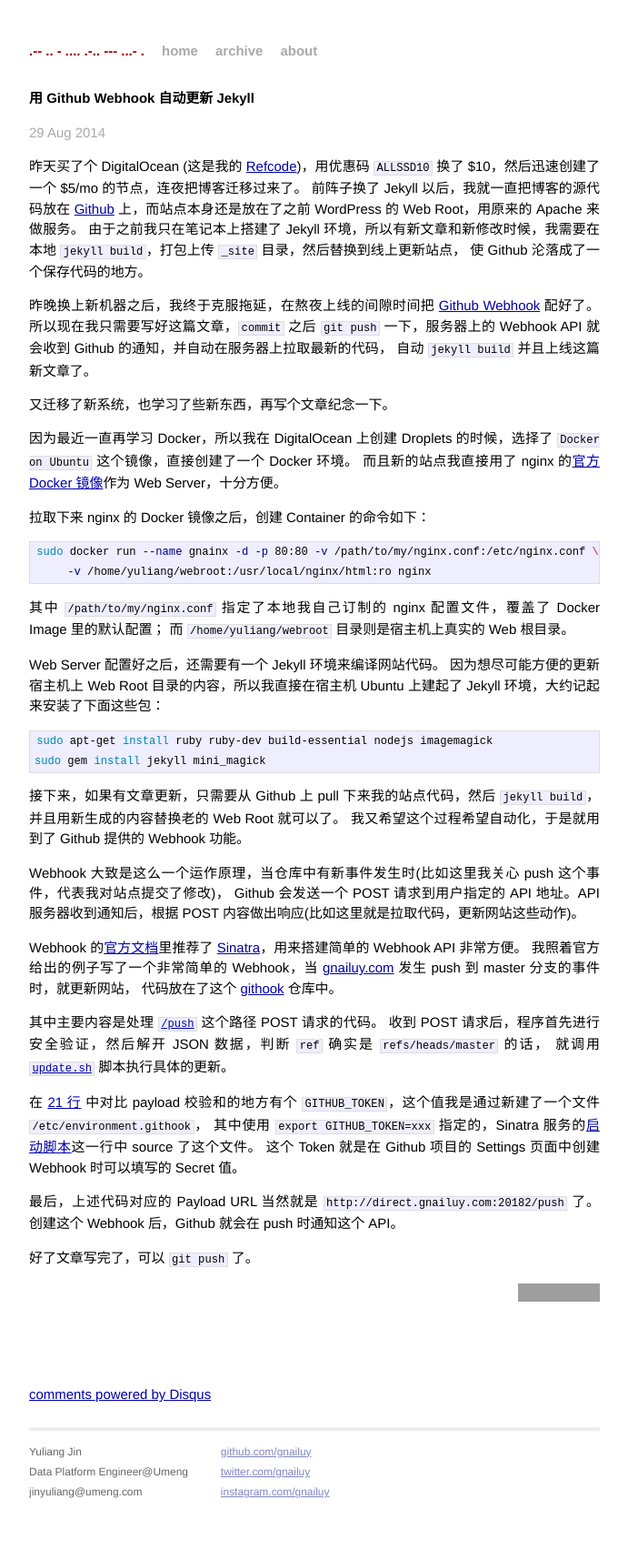
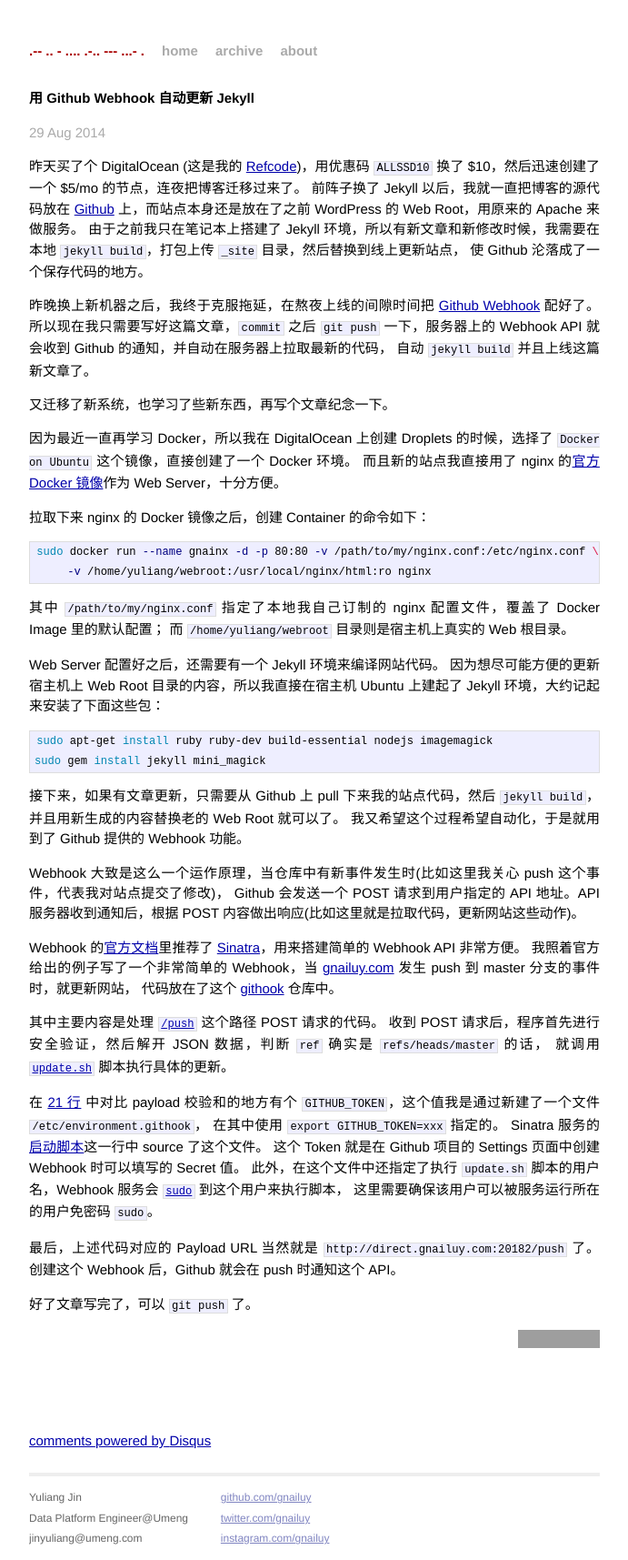
Before and after one commit to gnailuy/gnailuy.com, a Jekyll site: the page built from _posts/2014-08-29-github-webhook.markdown, in a window 1280 px wide. Shown: the whole page at 91% size, without its empty margins (294-985 px from the left). Built offline with Jekyll 4.4.1, drawn with Linux system fonts in a browser that asks for light colours; Markdown is read by kramdown in place of the engine named in the settings; comment, search, counter and statistics services are not loaded; before the commit the page ends 1664 px from its top, so only the background shows below that; grey boxes are pictures that could not be loaded.

Commit message:
update post

```diff
--- a/_posts/2014-08-29-github-webhook.markdown
+++ b/_posts/2014-08-29-github-webhook.markdown
@@ -54,8 +54,11 @@ Webhook 的[官方文档][webhook]里推荐了 [Sinatra][sinatrarb]，用来搭
 就调用 [`update.sh`][update-script] 脚本执行具体的更新。
 
 在 [21 行][line-21] 中对比 payload 校验和的地方有个 `GITHUB_TOKEN`，这个值我是通过新建了一个文件 `/etc/environment.githook`，
-其中使用 `export GITHUB_TOKEN=xxx` 指定的，Sinatra 服务的[启动脚本][githook-script]这一行中 source 了这个文件。
+在其中使用 `export GITHUB_TOKEN=xxx` 指定的。
+Sinatra 服务的[启动脚本][githook-script]这一行中 source 了这个文件。
 这个 Token 就是在 Github 项目的 Settings 页面中创建 Webhook 时可以填写的 Secret 值。
+此外，在这个文件中还指定了执行 `update.sh` 脚本的用户名，Webhook 服务会 [`sudo`][line-13] 到这个用户来执行脚本，
+这里需要确保该用户可以被服务运行所在的用户免密码 `sudo`。
 
 最后，上述代码对应的 Payload URL 当然就是 `http://direct.gnailuy.com:20182/push` 了。
 创建这个 Webhook 后，Github 就会在 push 时通知这个 API。
```
Also changed, not shown: other parts of _posts/2014-08-29-github-webhook.markdown (+1 -0 lines).
